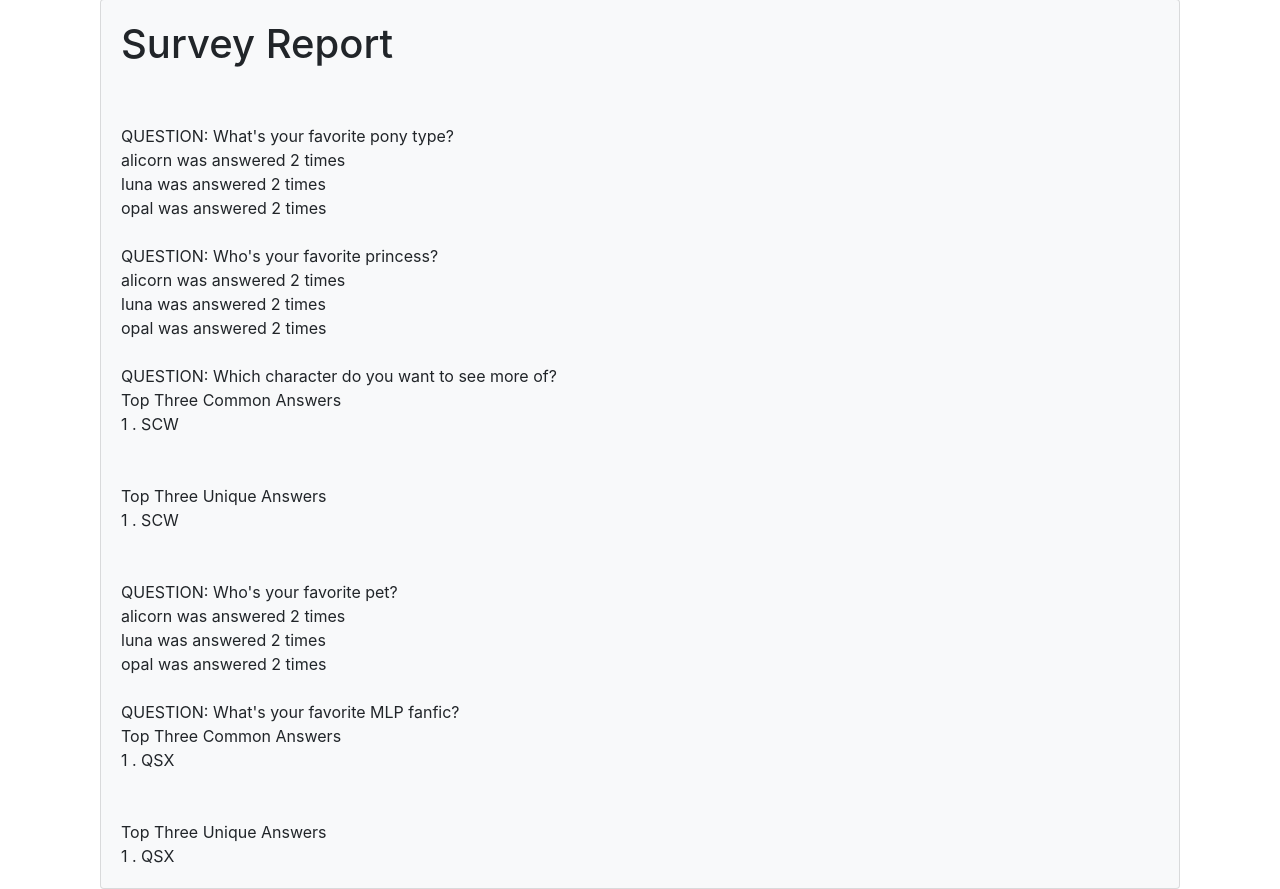
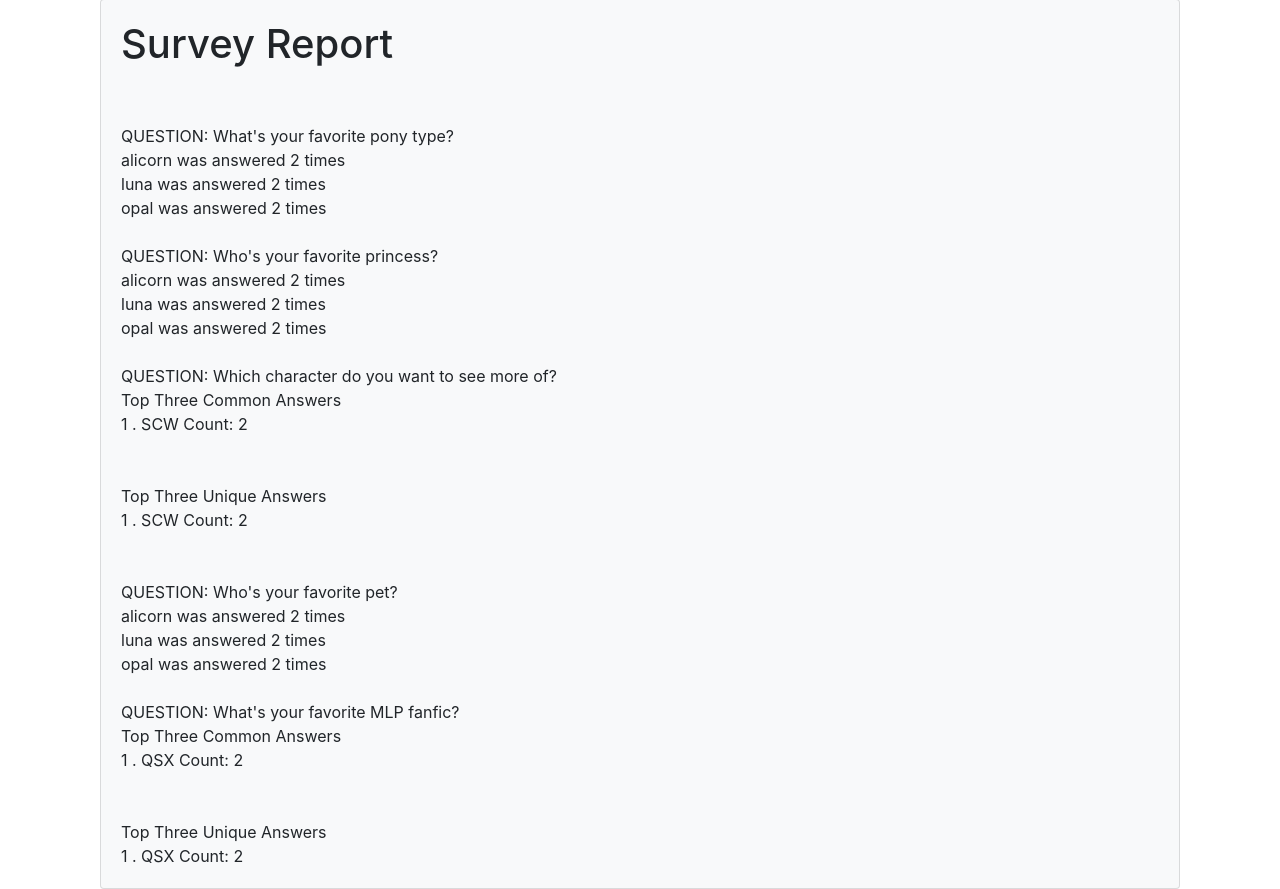
Before and after one commit to AbeerKhakwani/php_project, a PHP site: page /report.php in a window 1280 px wide. Shown: the part 49-938 px from the top of the page. Run offline with PHP 8.4, Linux system fonts and the light colour scheme; data comes from the database, SQL or seed files in the repository.

Commit message:
Add count

```diff
--- a/db.php
+++ b/db.php
@@ -1,8 +1,8 @@
 <?php
   //Connect to db
   $dsn = "mysql://hostname=localhost;dbname=survey"; // Data Source Name
-  $user = "";
-  $pass = "";
+  $user = "abeer";
+  $pass = "abeer";
 
   try {
       $db = new PDO($dsn, $user, $pass);
@@ -33,14 +33,14 @@
 
   function common_text_answers(){
     global $db;
-    $stmt = $db->prepare("SELECT a.answer, q.id FROM survey_answers AS a JOIN survey_questions AS q ON q.id = a.question_id WHERE q.type = 'text' GROUP BY a.answer, q.id ORDER BY COUNT(*) DESC LIMIT 3");
+    $stmt = $db->prepare("SELECT a.answer, q.id, COUNT(*) as count FROM survey_answers AS a JOIN survey_questions AS q ON q.id = a.question_id WHERE q.type = 'text' GROUP BY a.answer, q.id ORDER BY COUNT(*) DESC LIMIT 3");
     $stmt->execute();
     return $stmt->fetchAll(PDO::FETCH_ASSOC);
   }
 
   function unique_text_answers(){
     global $db;
-    $stmt = $db->prepare("SELECT a.answer, q.id FROM survey_answers AS a JOIN survey_questions AS q ON q.id = a.question_id WHERE q.type = 'text' GROUP BY a.answer, q.id ORDER BY COUNT(*) ASC LIMIT 3");
+    $stmt = $db->prepare("SELECT a.answer, q.id, COUNT(*) as count FROM survey_answers AS a JOIN survey_questions AS q ON q.id = a.question_id WHERE q.type = 'text' GROUP BY a.answer, q.id ORDER BY COUNT(*) ASC LIMIT 3");
     $stmt->execute();
     return $stmt->fetchAll(PDO::FETCH_ASSOC);
   }
--- a/report.php
+++ b/report.php
@@ -19,12 +19,12 @@
                 echo " </br> Top Three Common Answers </br>";
                 $common_q = $text_questions_common_3[$question['id']];
                 foreach ($common_q as $index => $common) {
-                  echo ($index +1) . " . " . $common . "</br>";
+                  echo ($index +1) . " . " . $common[0] . " Count: " . $common[1] ."</br>";
                 }
                 echo " </br> </br> Top Three Unique Answers </br>";
                 $unique_q = $text_questions_unique_3[$question['id']];
                 foreach($unique_q as $index => $common) {
-                  echo ($index +1) . " . " . $common . "</br>";
+                  echo ($index +1) . " . " . $common[0] . " Count: " . $common[1] ."</br>";
                 }
                 }else{
                 each_multiple_choice_x_used();
--- a/supporting_functions.php
+++ b/supporting_functions.php
@@ -12,13 +12,13 @@ if($_POST){
   }
 }
 function top_three_inputs($answer){
-  $array = $answer(["more_char", "mlp_fanfic"]);
+  $array = $answer();
   $newarray = array();
   foreach ($array as $key => $value) {
     if(array_key_exists($key,$newarray)){
-      array_push($newarray[$value['id']], $value['answer']);
+      array_push($newarray[$value['id']], [$value['answer'],$value['count']]);
     }else{
-      $newarray[$value['id']] = [$value['answer']];
+      $newarray[$value['id']] = [[$value['answer'], $value['count']]];
     }
   }
   return $newarray;
@@ -30,13 +30,3 @@ function top_three_inputs($answer){
     }
   }
   ?>
-  <!-- // foreach ($input as $key => $value) {
-    // if(array_key_exists($key,$newarray)){
-    //   array_push($newarray[$key]['id'], [$key]['answer']);
-    // }else{
-    echo "<pre>". print_r($newarray, true)."</pre>";
-
-      $newarray[$key]['id'] = [[$key]];
-    // }
-  // }
-  echo "<pre>". print_r($newarray, true)."</pre>"; -->
```
